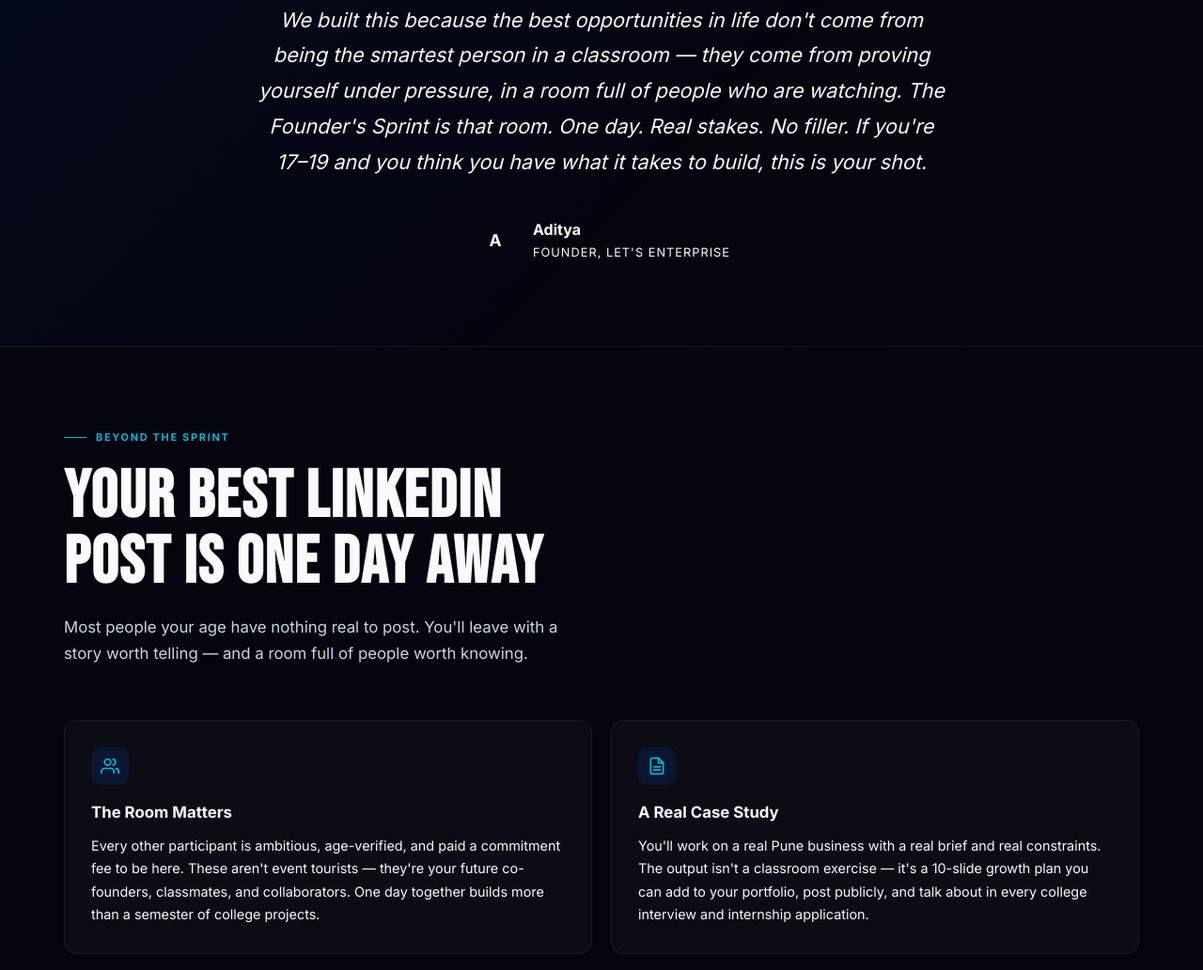
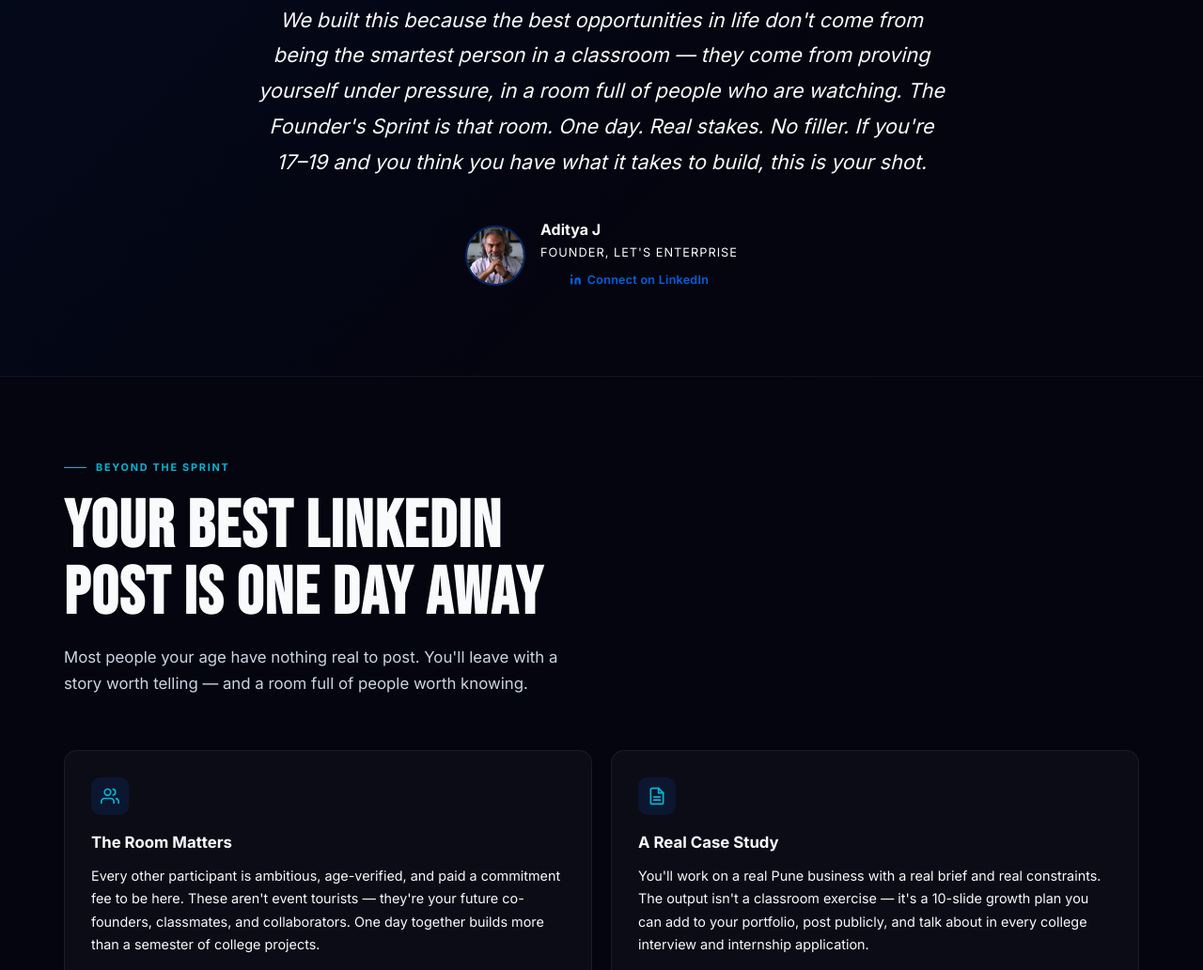
Before and after one commit to jaysahastrabudhe/EYT-FRED, a website: page index.html in a window 1280 px wide. Shown: the part 4270-5302 px from the top of the page at 94% size. Drawn offline with nearby package versions, Linux system fonts and the light colour scheme.

Commit message:
feat: add Aditya's photo and LinkedIn link to founder section

```diff
--- a/index.html
+++ b/index.html
@@ -360,12 +360,14 @@
             We built this because the best opportunities in life don't come from being the smartest person in a classroom — they come from proving yourself under pressure, in a room full of people who are watching. The Founder's Sprint is that room. One day. Real stakes. No filler. If you're 17–19 and you think you have what it takes to build, this is your shot.
           </blockquote>
           <div class="founder-sig">
-            <div class="founder-avatar" aria-hidden="true">
-              <span>A</span>
-            </div>
+            <img src="Aj.jpg" alt="Aditya J — Founder, Let's Enterprise" class="founder-avatar founder-avatar-img">
             <div>
-              <p class="founder-name">Aditya</p>
+              <p class="founder-name">Aditya J</p>
               <p class="founder-title">Founder, Let's Enterprise</p>
+              <a href="https://www.linkedin.com/in/playfulceo/" target="_blank" rel="noopener noreferrer" class="founder-linkedin">
+                <svg width="13" height="13" viewBox="0 0 24 24" fill="currentColor" aria-hidden="true"><path d="M16 8a6 6 0 0 1 6 6v7h-4v-7a2 2 0 0 0-2-2 2 2 0 0 0-2 2v7h-4v-7a6 6 0 0 1 6-6z"/><rect x="2" y="9" width="4" height="12"/><circle cx="4" cy="4" r="2"/></svg>
+                Connect on LinkedIn
+              </a>
             </div>
           </div>
         </div>
--- a/styles.css
+++ b/styles.css
@@ -1626,6 +1626,34 @@
   flex-shrink: 0;
 }
 
+.founder-avatar-img {
+  width: 64px;
+  height: 64px;
+  border-radius: 50%;
+  object-fit: cover;
+  object-position: top;
+  border: 2px solid rgba(0,97,227,0.4);
+  flex-shrink: 0;
+}
+
+.founder-linkedin {
+  display: inline-flex;
+  align-items: center;
+  gap: 6px;
+  margin-top: 8px;
+  font-size: 0.78rem;
+  font-weight: 600;
+  color: #0061E3;
+  text-decoration: none;
+  letter-spacing: 0.3px;
+  transition: color 0.2s, gap 0.2s;
+}
+
+.founder-linkedin:hover {
+  color: var(--cyan);
+  gap: 8px;
+}
+
 .founder-name {
   margin: 0;
   font-weight: 700;
```
Also changed, not shown: Aj.jpg (added).
